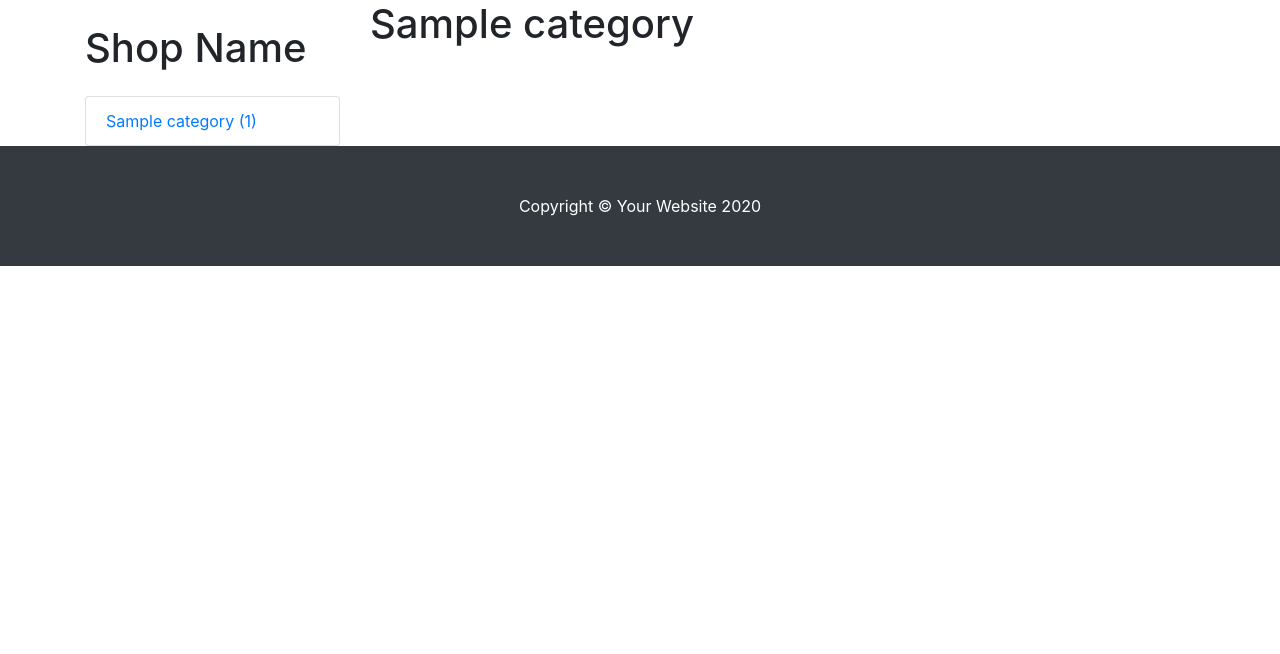
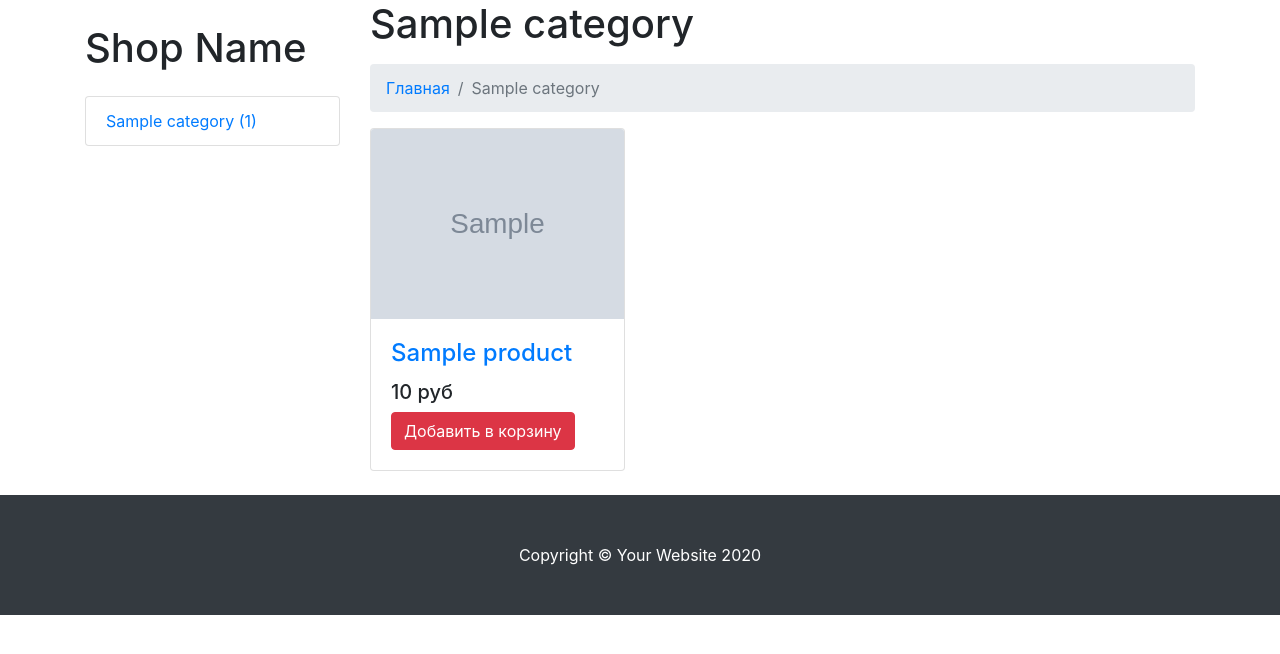
Before and after one commit to AristokratM/Shop, a Django app: template shop/mainapp/templates/shop/category_detail.html in a window 1280 px wide. Shown: the part 56-710 px from the top of the page. Run offline with Django 3.2, Linux system fonts and the light colour scheme; the template is opened without the code that fills it: most values are stand-ins (such as "Sample title", 1, 10 or a date in 2020); grey boxes marked "Sample" are stand-in pictures; parts of the project's set-up code (start-up, migrations or seed data) failed here and were passed over.

Commit message:
Categories

```diff
--- a/shop/mainapp/templates/shop/base.html
+++ b/shop/mainapp/templates/shop/base.html
@@ -97,6 +97,9 @@
                   <a href="{{ product.get_absolute_url}}">{{ product.title }}</a>
                 </h4>
                 <h5>{{ product.price}} руб</h5>
+                <a href="{% url 'add_to_cart' ct_model=product.get_model_name slug=product.slug %}">
+                  <button class="btn btn-danger">Добавить в корзину</button>
+                </a>
               </div>
             </div>
           </div>
--- a/shop/mainapp/templates/shop/category_detail.html
+++ b/shop/mainapp/templates/shop/category_detail.html
@@ -1,4 +1,29 @@
 {% extends 'shop/base.html' %}
 {% block content %}
 <h1>{{category.name}}</h1>
+<nav aria-label="breadcrumb" class="mt-3">
+  <ol class="breadcrumb">
+    <li class="breadcrumb-item"><a href="{% url 'base' %}">Главная</a></li>
+    <li class="breadcrumb-item active" aria-current="page">{{category.name}}</li>
+  </ol>
+</nav>
+ <div class="row">
+          {% for product in category_products %}
+          <div class="col-lg-4 col-md-6 mb-4">
+            <div class="card h-100">
+              <a href="{{product.get_absolute_url}}"><img class="card-img-top" src="{{product.image.url}}" alt=""></a>
+              <div class="card-body">
+                <h4 class="card-title">
+                  <a href="{{ product.get_absolute_url}}">{{ product.title }}</a>
+                </h4>
+                <h5>{{ product.price}} руб</h5>
+                  <a href="{% url 'add_to_cart' ct_model=product.get_model_name slug=product.slug %}">
+                  <button class="btn btn-danger">Добавить в корзину</button>
+                </a>
+              </div>
+            </div>
+          </div>
+          {% endfor %}
+
+        </div>
 {% endblock content %}
--- a/shop/mainapp/views.py
+++ b/shop/mainapp/views.py
@@ -93,6 +93,7 @@ class ProductDetailView(CartMixin, CategoryDetailMixin, DetailView):
     def get_context_data(self, **kwargs):
         context = super().get_context_data(**kwargs)
         context['ct_model'] = self.model._meta.model_name
+        context['cart'] = self.cart
         return context
 
 
@@ -104,6 +105,10 @@ class CategoryDetailView(CartMixin, CategoryDetailMixin, DetailView):
     template_name = 'shop/category_detail.html'
     slug_url_kwarg = 'slug'
 
+    def get_context_data(self, **kwargs):
+        context = super().get_context_data(**kwargs)
+        context['cart'] = self.cart
+        return context
 
 class CartView(CartMixin, View):
 
```
Also changed, not shown: shop/mainapp/mixins.py (+9 -1 lines).
